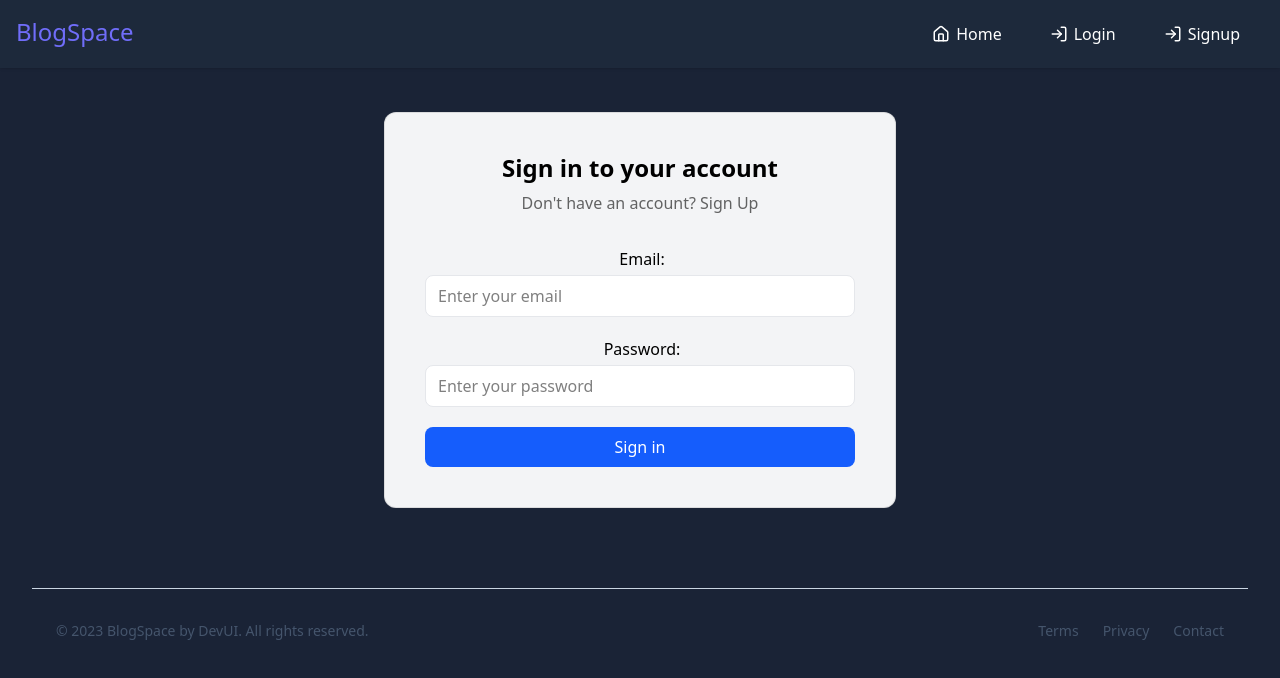
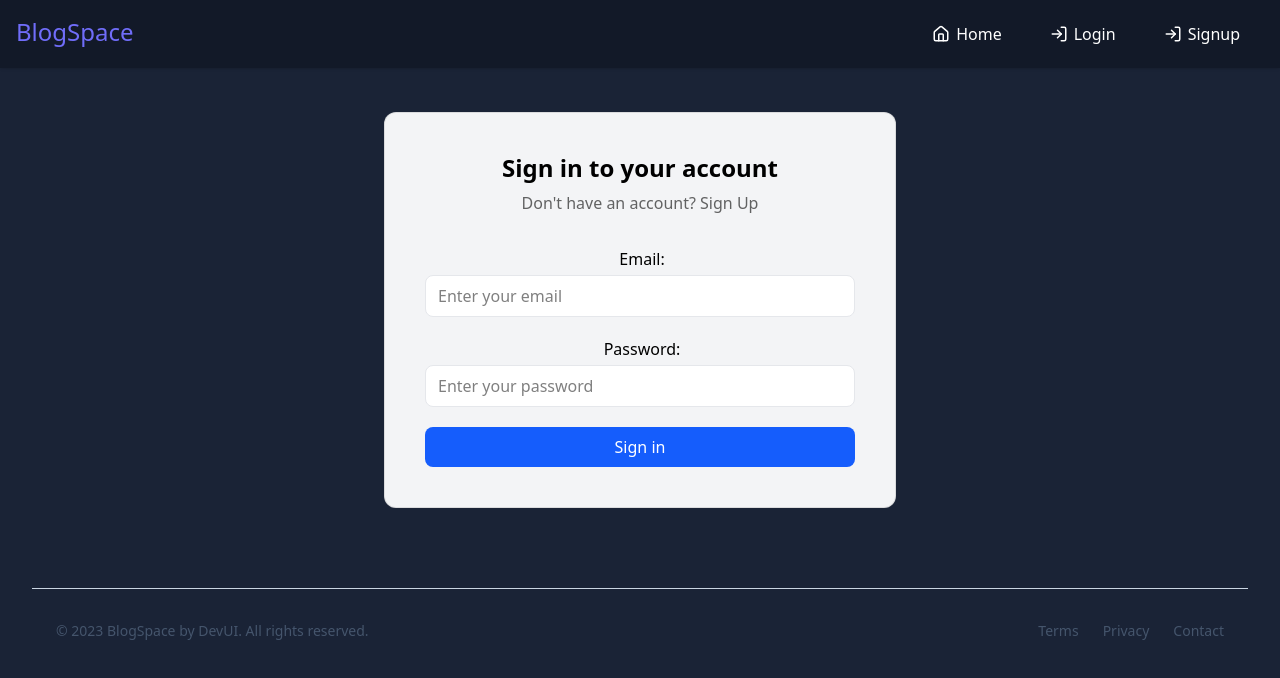
Before and after one commit to PinQusestion/BlogApp, a React (Vite) app: page /login in a window 1280 px wide. Shown: the top 678 px of the page. Built offline with nearby package versions, Linux system fonts and the light colour scheme; no server answers.

Commit message:
changed the UI

```diff
--- a/src/components/Header/Header.jsx
+++ b/src/components/Header/Header.jsx
@@ -42,11 +42,11 @@ function Header() {
   ];
 
   return (
-    <header className="top-0 fixed left-0 w-full z-50 py-4 shadow bg-[#1d293b] text-white">
+    <header className="top-0 fixed left-0 w-full z-50 py-4 shadow bg-[#121928] text-white">
       <Container>
         <nav className="flex text-center">
           {authStatus ? (
-            <div className="text-2xl text-[#706df9] mt-1 font-bold">BlogSpace</div>
+            <div className="text-3xl text-transparent bg-clip-text bg-gradient-to-r from-[#66a3f8] to-[#B283F2] font-bold">BlogSpace</div>
           ) : (
             <div className="text-2xl text-[#706df9]">
               BlogSpace
@@ -59,7 +59,7 @@ function Header() {
                 <li key={item.name}>
                     <button
                       onClick={() => navigate(item.slug)}
-                      className="inline-flex items-center px-6 py-1.5 duration-200 hover:text-cyan-400 rounded-full gap-1.5"
+                      className="inline-flex items-center px-6 py-1.5 duration-200 hover:text-cyan-400 hover:cursor-pointer rounded-full gap-1.5"
                     >
                       <Icon icon={item.icon} className="group-hover:stroke-cyan-400 active:stroke-cyan-400"/>
                       {item.name}
```
